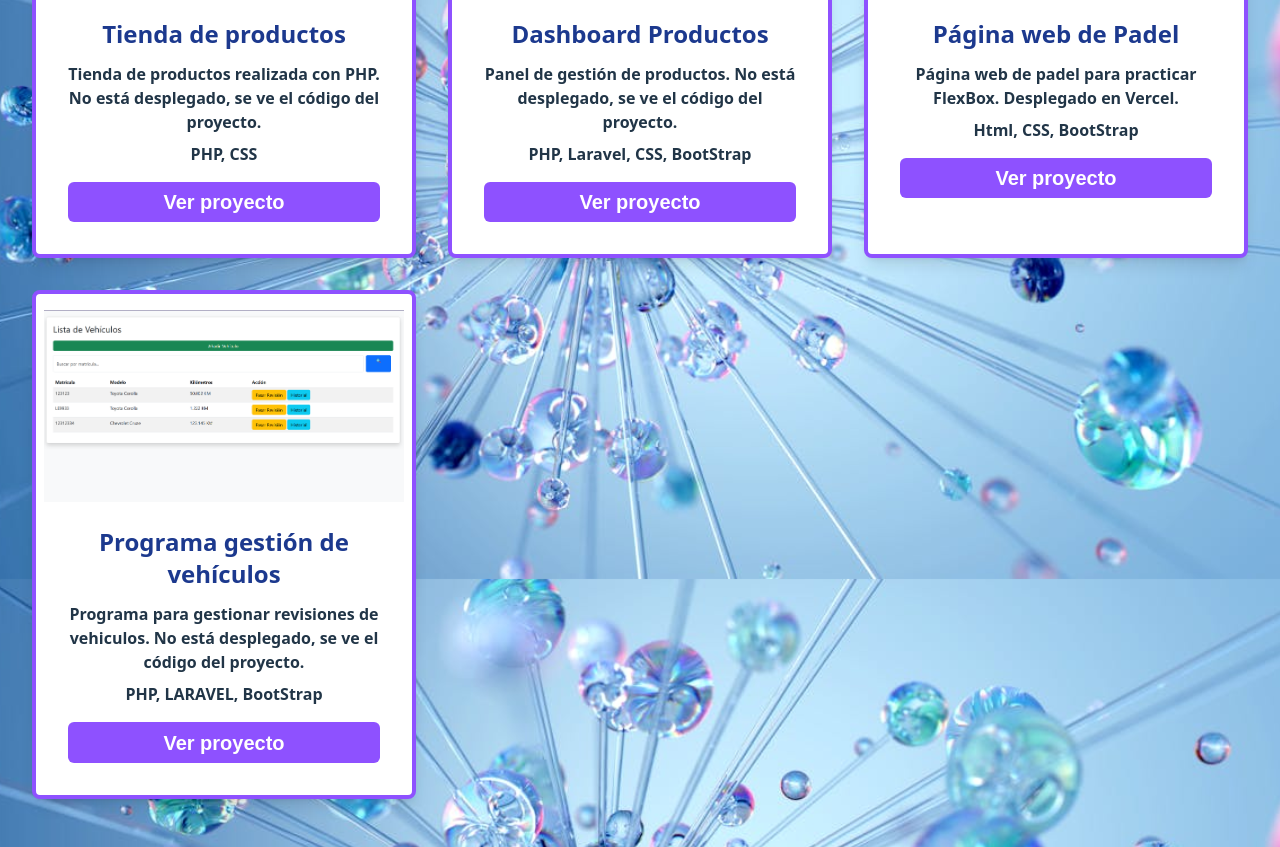
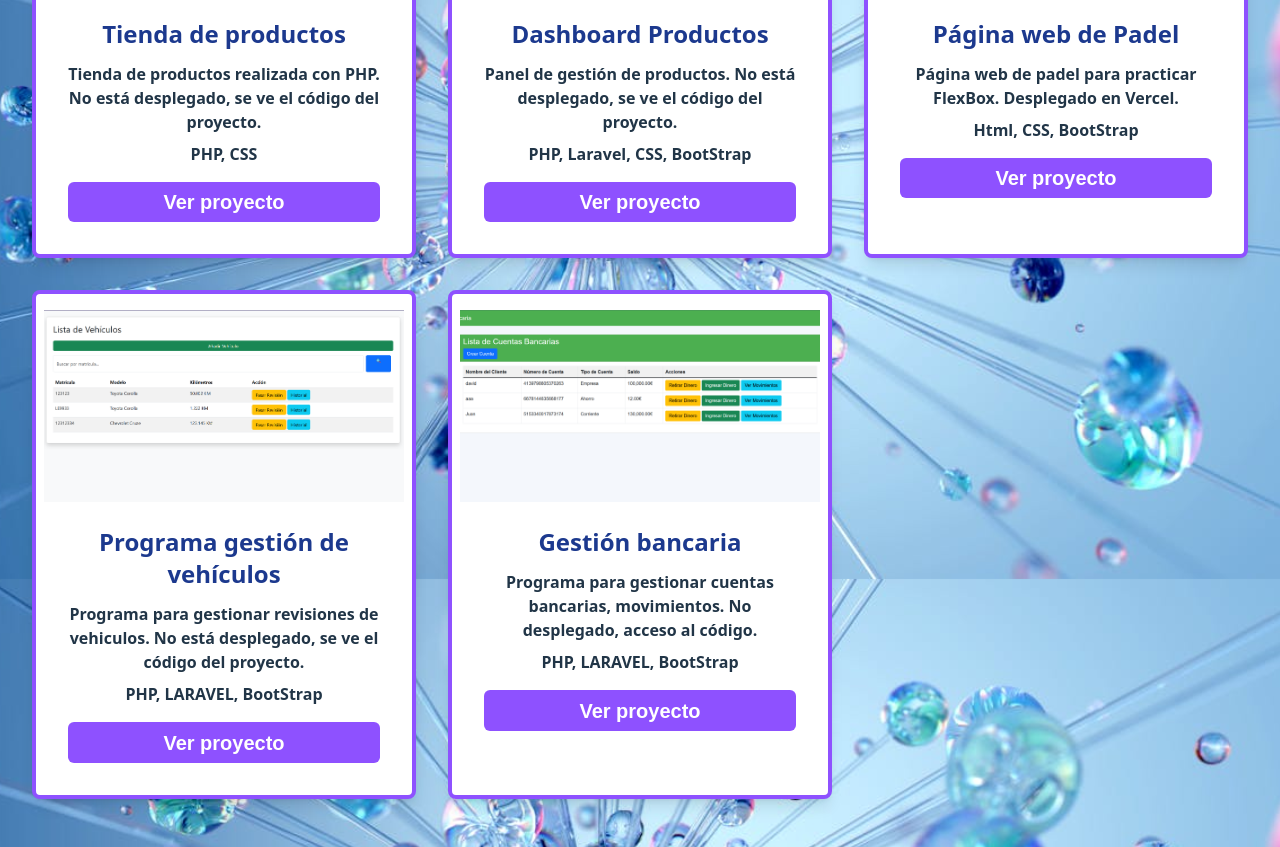
Before and after one commit to Ivon-1/PortafolioIvan, a React (Vite) app: page /projects in a window 1280 px wide. Shown: the part 1021-1868 px from the top of the page. Built offline with nearby package versions, Linux system fonts and the light colour scheme.

Commit message:
actualizacion banco

```diff
--- a/src/components/Projects.tsx
+++ b/src/components/Projects.tsx
@@ -60,6 +60,14 @@ export function Projects() {
             tech: "PHP, LARAVEL, BootStrap",
             image: imagenesRedes.taller.url,
             link: "https://github.com/Ivon-1/Taller-de-vehiculos",
+            target: "_blank"
+        },
+        {
+            title: "Gestión bancaria",
+            description: "Programa para gestionar cuentas bancarias, movimientos. No desplegado, acceso al código.",
+            tech: "PHP, LARAVEL, BootStrap",
+            image: imagenesRedes.banco.url,
+            link: "https://github.com/Ivon-1/Banco",
             target: "_blank"
         },
     ];
--- a/src/data/imagenesIconosContact.tsx
+++ b/src/data/imagenesIconosContact.tsx
@@ -8,6 +8,7 @@ import tiendaPhp from '../assets/tienda_php.png';
 import tiendaProductos from '../assets/tienda_productos.png';
 import padel from '../assets/padel.png';
 import taller from '../assets/taller_vehiculos.png';
+import banco from '../assets/banco.png';
 
 
 interface iconos{
@@ -27,6 +28,7 @@ interface iconosRedes{
     tiendaProductos: iconos;
     padel: iconos;
     taller: iconos;
+    banco: iconos;
 }
 
 const imagenesRedes: iconosRedes = {
@@ -80,6 +82,11 @@ const imagenesRedes: iconosRedes = {
         url: taller,
         alt: 'taller',
     },
+    banco:{
+        id: 11,
+        url: banco,
+        alt: 'banco',
+    },
 }
 
 export {imagenesRedes}
```
Also changed, not shown: src/assets/banco.png (added).
